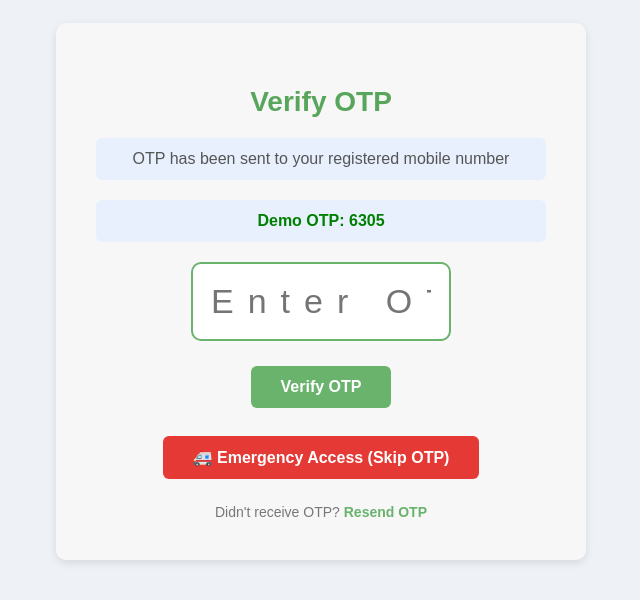
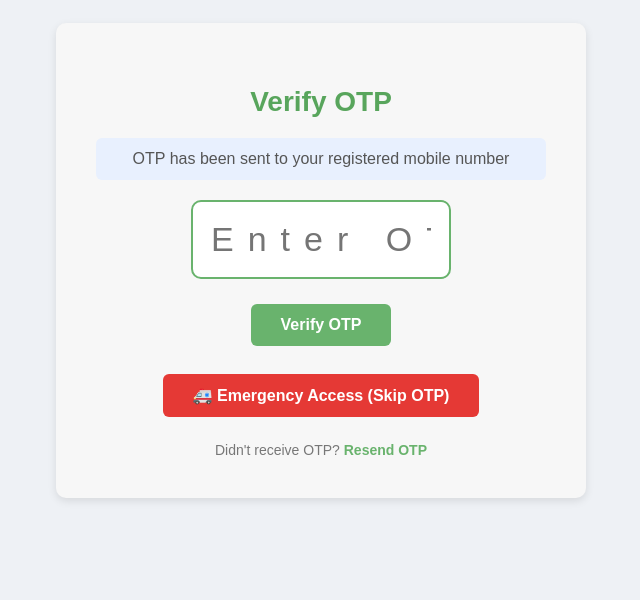
Before and after one commit to harshinisrinivasan15/Smart_Health_Card, a Flask app: page /emergency/1 in a window 1280 px wide. Shown: the part 145-745 px from the top of the page, without its empty margins (319-959 px from the left). Run offline with Flask 3, Linux system fonts and the light colour scheme; tables that the repository leaves empty or names only in its code hold one stand-in row (values such as "Sample post").

```diff
--- a/templates/verify_otp.html
+++ b/templates/verify_otp.html
@@ -110,10 +110,6 @@ body {
 
         <p>OTP has been sent to your registered mobile number</p>
 
-        <!-- 🔥 Demo OTP (for your project) -->
-        <p style="color:green; font-weight:bold;">
-            Demo OTP: {{ session['otp'] }}
-        </p>
 
         <!-- OTP FORM -->
         <form action="/verify_otp" method="POST">
```
